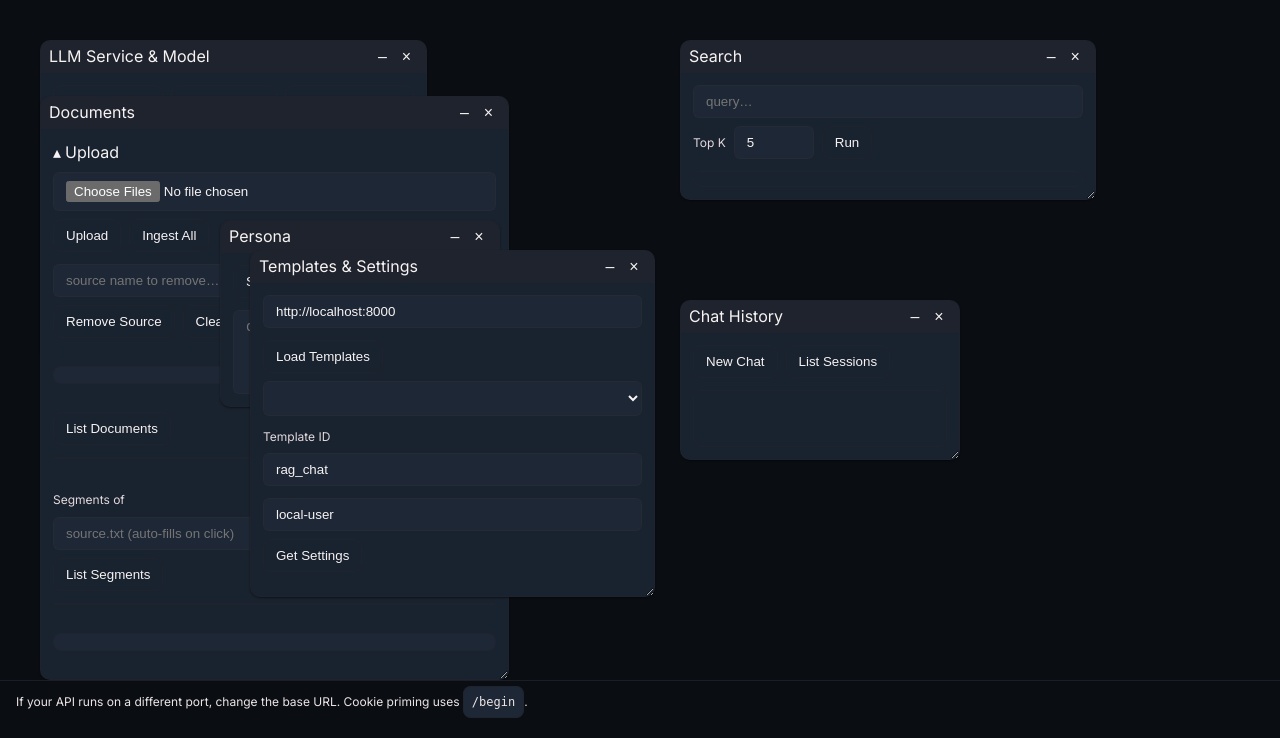
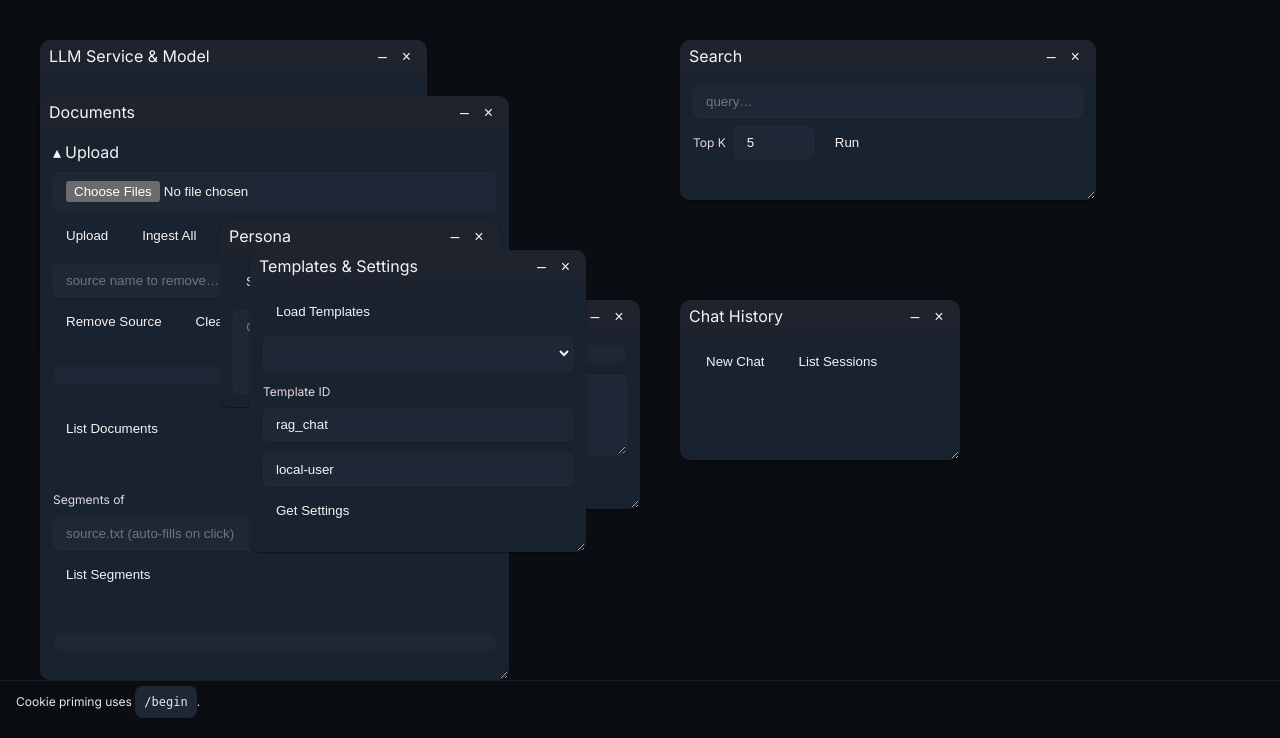
Before and after one commit to deployable-tech/deployable-knowledge-web, a Python web app: template templates/index.html in a window 1280 px wide. Shown: the part 62-800 px from the top of the page. Run offline with Jinja, Linux system fonts and the light colour scheme; the template is opened without the code that fills it, so the values that code supplies are empty.

Commit message:
Remove base URL from templates window

```diff
--- a/static/app/js/main.js
+++ b/static/app/js/main.js
@@ -57,8 +57,8 @@ if (svcAdminWin) svcAdminWin.style.display = 'none';
 let sdk = null;
 let sessionId = null;
 
-// default base -> same host, port 8000
-elements.templates.base.value = `${location.protocol}//${location.hostname}:8000`;
+// default API base -> same host, port 8000
+const API_BASE = `${location.protocol}//${location.hostname}:8000`;
 
 function setBusy(el, busy) {
   el.disabled = !!busy;
@@ -188,7 +188,7 @@ setupLLMServiceAdminUI({
 // Optional boot
 (async function boot() {
   try {
-    sdk = new DKClient({ baseUrl: elements.templates.base.value });
+    sdk = new DKClient({ baseUrl: API_BASE });
     window.sdk = sdk;
     await sdk.auth.beginUser();
     const res = await sdk.sessions.ensure();
--- a/static/app/js/windows/prompt_templates.js
+++ b/static/app/js/windows/prompt_templates.js
@@ -4,13 +4,6 @@ export const templatesWindow = {
   id: 'templates',
   title: 'Templates & Settings',
   layout: [
-    {
-      tag: 'div',
-      class: 'row',
-      children: [
-        { tag: 'input', id: 'base', attrs: { size: '42' } }
-      ]
-    },
     {
       tag: 'div',
       class: 'row',
--- a/templates/index.html
+++ b/templates/index.html
@@ -20,7 +20,7 @@
   <main id="desktop"></main>
 
   <footer>
-    If your API runs on a different port, change the base URL. Cookie priming uses <code>/begin</code>.
+    Cookie priming uses <code>/begin</code>.
   </footer>
 
   <div id="mount"></div>
```
